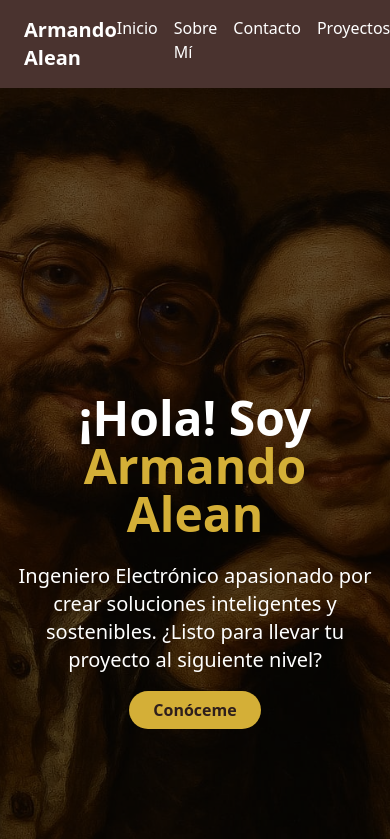
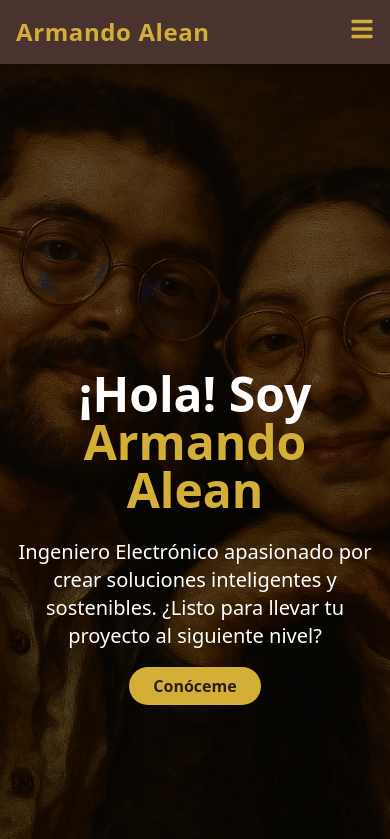
Before and after one commit to Ajaleang/portafolio-hv, a React (Vite) app: page /#/ in a window 390 px wide. Shown: the top 839 px of the page. Built offline with nearby package versions, Linux system fonts and the light colour scheme.

Commit message:
Navbar component: Added a new prop 'isMobile' to conditionally render the mobile menu icon.

```diff
--- a/src/components/Navbar.tsx
+++ b/src/components/Navbar.tsx
@@ -1,15 +1,61 @@
+import { useState } from 'react';
 import { Link } from 'react-router-dom';
+import { FaBars, FaTimes } from 'react-icons/fa';
 
 const Navbar = () => {
+  const [isOpen, setIsOpen] = useState(false);
+
+  const toggleMenu = () => setIsOpen(!isOpen);
+  const closeMenu = () => setIsOpen(false);
+
   return (
-    <nav className="flex justify-between px-6 py-4 bg-cafe-claro">
-      <Link to="/" className="font-bold text-xl">Armando Alean</Link>
-      <div className="flex gap-4">
-        <Link to="/" className="hover:text-dorado transition">Inicio</Link>
-        <Link to="/sobre-mi" className="hover:text-dorado transition">Sobre Mí</Link>
-        <Link to="/contact" className="hover:text-dorado transition">Contacto </Link>
-        <Link to="/proyectos" className="hover:text-dorado transition">Proyectos</Link>
+    <nav className="bg-cafe-claro shadow-md sticky top-0 z-50">
+      <div className="max-w-7xl mx-auto px-4 sm:px-6 lg:px-8">
+        <div className="flex justify-between items-center h-16">
+          {/* Logo */}
+          <Link to="/" className="text-2xl font-extrabold text-dorado tracking-wide">
+            Armando Alean
+          </Link>
+
+          {/* Desktop Menu */}
+          <div className="hidden md:flex gap-8">
+            <Link to="/" onClick={closeMenu} className="hover:text-dorado transition duration-300 font-medium">
+              Inicio
+            </Link>
+            <Link to="/sobre-mi" onClick={closeMenu} className="hover:text-dorado transition duration-300 font-medium">
+              Sobre Mí
+            </Link>
+            <Link to="/contact" onClick={closeMenu} className="hover:text-dorado transition duration-300 font-medium">
+              Contacto
+            </Link>
+            <Link to="/proyectos" onClick={closeMenu} className="hover:text-dorado transition duration-300 font-medium">
+              Proyectos
+            </Link>
+          </div>
+
+          {/* Mobile Button */}
+          <div className="md:hidden">
+            <button
+              onClick={toggleMenu}
+              aria-label="Toggle menu"
+              aria-expanded={isOpen}
+              className="text-dorado focus:outline-none text-2xl"
+            >
+              {isOpen ? <FaTimes /> : <FaBars />}
+            </button>
+          </div>
+        </div>
       </div>
+
+      {/* Mobile Menu */}
+      {isOpen && (
+        <div className="md:hidden bg-cafe-claro text-white px-4 pb-4 pt-2 space-y-2 transition-all duration-300">
+          <Link to="/" onClick={closeMenu} className="block hover:text-dorado font-medium">Inicio</Link>
+          <Link to="/sobre-mi" onClick={closeMenu} className="block hover:text-dorado font-medium">Sobre Mí</Link>
+          <Link to="/contact" onClick={closeMenu} className="block hover:text-dorado font-medium">Contacto</Link>
+          <Link to="/proyectos" onClick={closeMenu} className="block hover:text-dorado font-medium">Proyectos</Link>
+        </div>
+      )}
     </nav>
   );
 };
```
